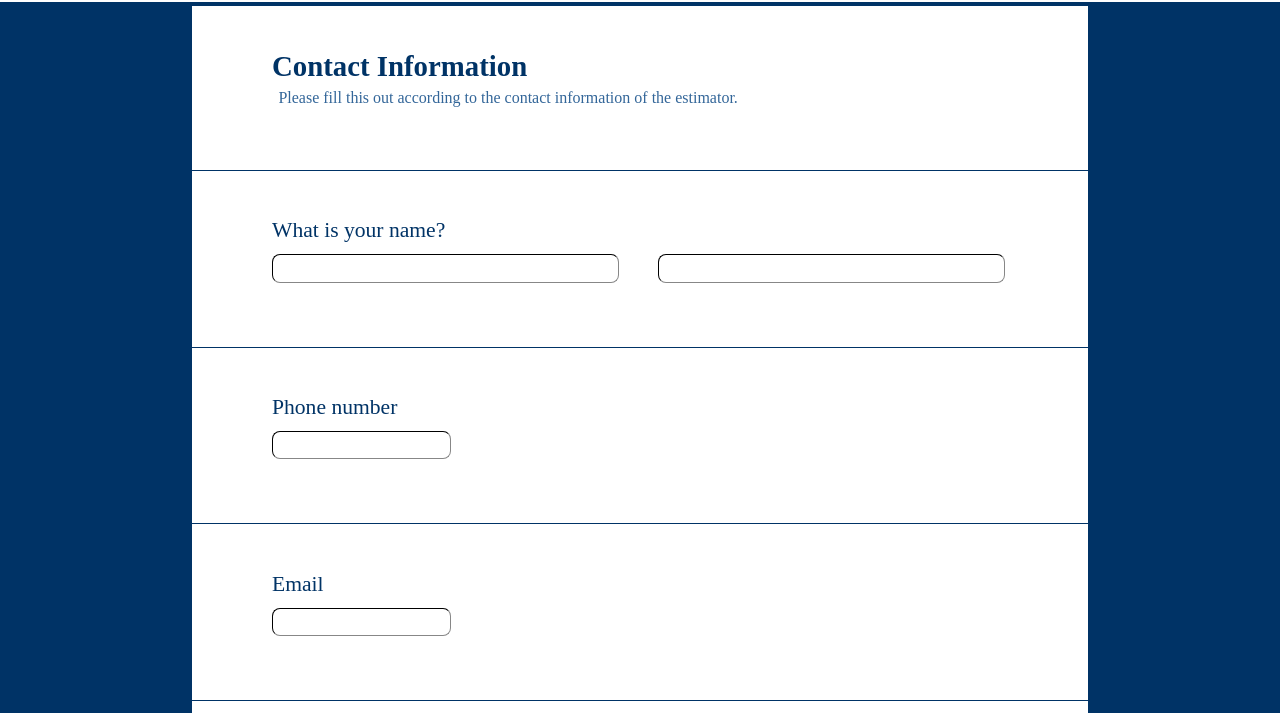
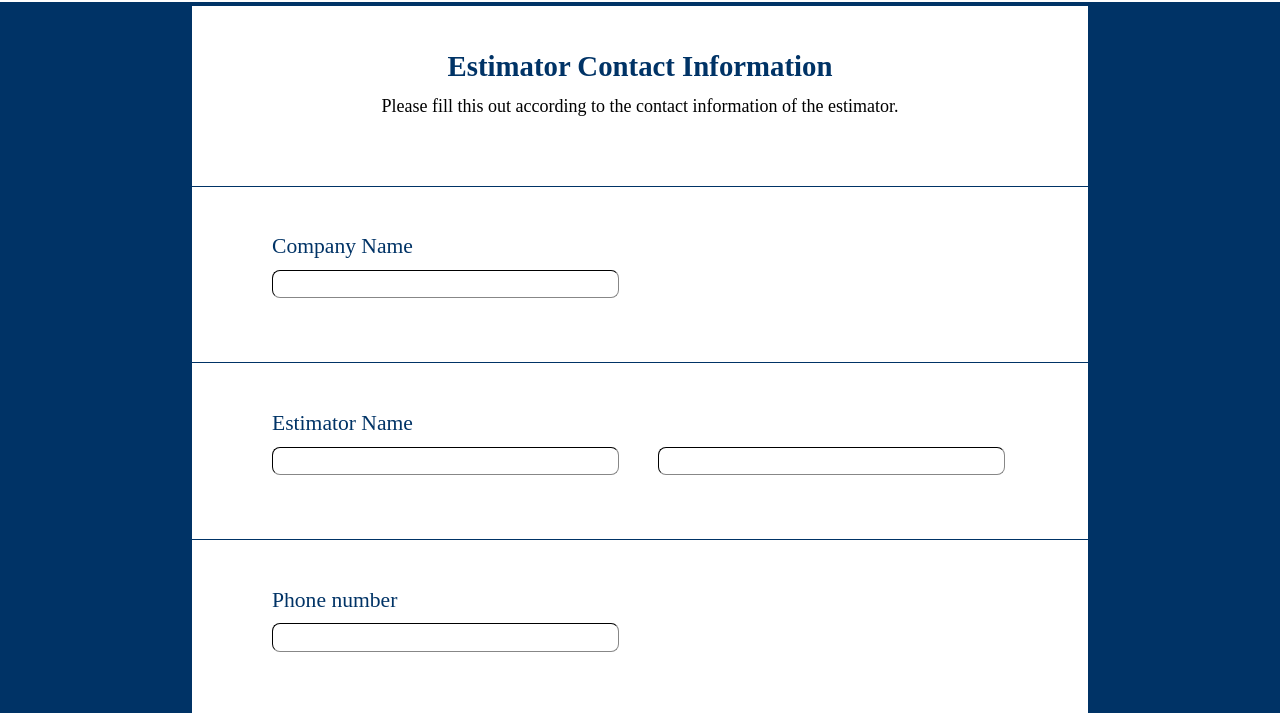
Before and after one commit to GLraceei/SierraLaneForm, a plain HTML site: page contact_information.html in a window 1280 px wide. Shown: the part 68-781 px from the top of the page. Drawn offline with Linux system fonts and the light colour scheme.

Commit message:
Added the Ontario question + changed alignment
Added Ontario question on company_info.html and moved placement of some questions. Centered titles on contact_information.html file.

```diff
--- a/contact_information.html
+++ b/contact_information.html
@@ -15,14 +15,22 @@
     <div id="form">
       <hr class="hr_2"></hr>
       <div class="title_card">
-        <h1>Contact Information</h1>
-        <p>Please fill this out according to the contact information of the estimator.</p>
+        <h1><center>Estimator Contact Information</center></h1>
+        <p><center><font size = "4">Please fill this out according to the contact
+          information of the estimator.</font><center></p>
       </div>
       <hr/>
 
       <form>
+        <div class="question">
+          <h2>Company Name</h2>
+            <input type="text" name="Company Name" alt="CompanyName" style="width:45%;">
+
+        </div>
+        <hr/>
+
       <div class="question">
-        <h2>What is your name?</h2>
+        <h2>Estimator Name</h2>
         <div class="col_2">
           <input type="text" name="FirstName" alt="First name." class="name">
         </div><!-- comment
@@ -34,14 +42,14 @@
 
       <div class="question">
         <h2>Phone number</h2>
-          <input type="tel" name="PhoneNumber" alt="Phone number." >
+          <input type="tel" name="PhoneNumber" alt="Phone number." style="width:45%;" >
           <!--  pattern="[0-9]{3}-[0-9]{3}-[0-9]{4}" -->
       </div>
       <hr/>
 
       <div class="question">
         <h2>Email</h2>
-          <input type="text" name="Email" alt="Email.">
+          <input type="text" name="Email" alt="Email."style="width:45%;">
       </div>
       <hr/>
     </form>
```
Also changed, not shown: company_info.html (+36 -9 lines).
